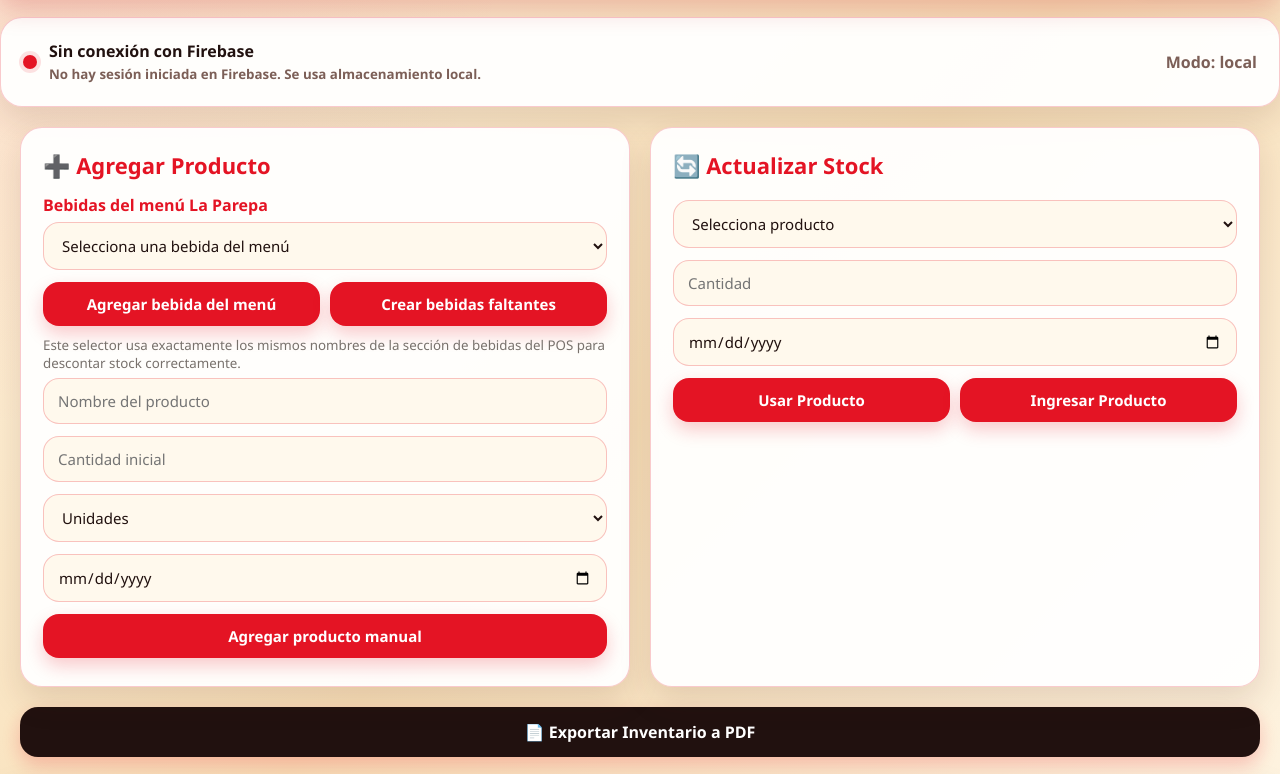
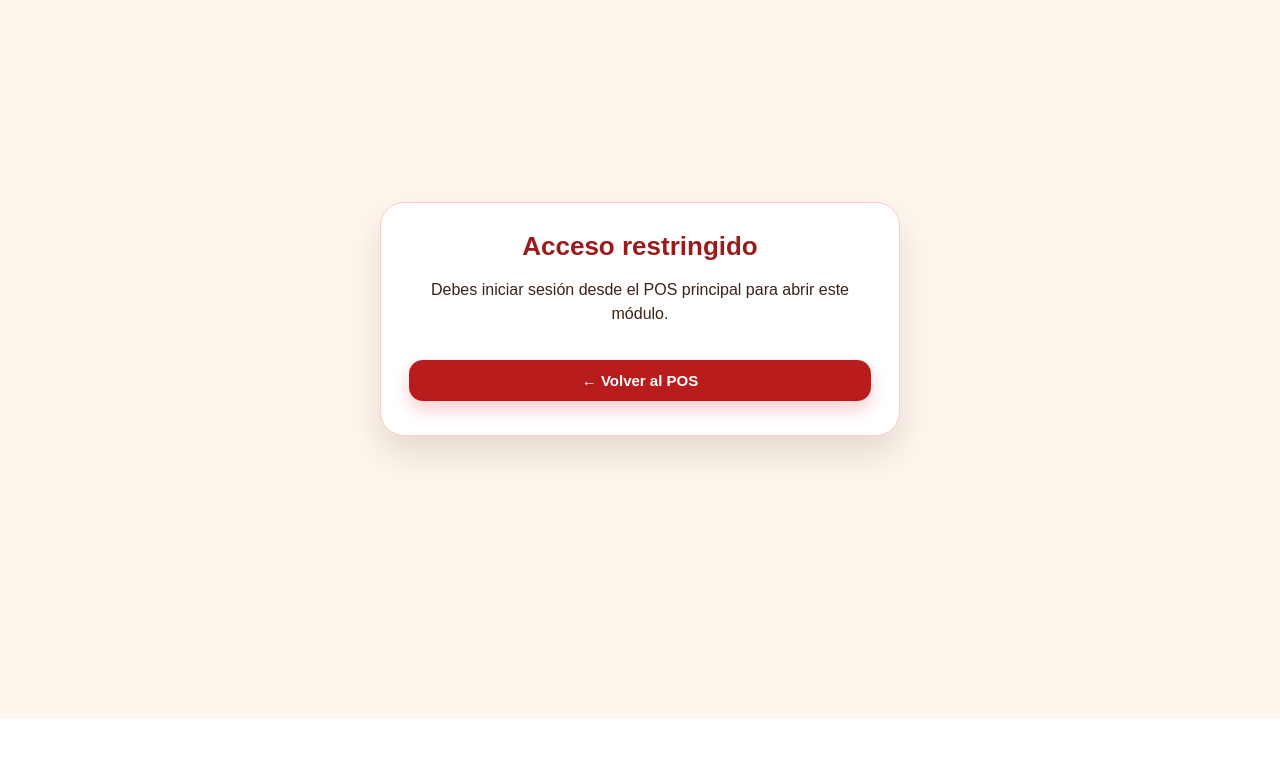
Before and after one commit to mike-jnt/laparepa, a plain HTML site: page inventario.html in a window 1280 px wide. Shown: the part 81-855 px from the top of the page. After the commit the page ends 800 px from the top, so only its background shows below. Drawn offline with nearby package versions, Linux system fonts and the light colour scheme; no server answers.

Commit message:
inventario.html

```diff
--- a/inventario.html
+++ b/inventario.html
@@ -949,5 +949,51 @@
       setTimeout(cargarBebidasDesdeCatalogoLaParepa, 1200);
     });
   </script>
+
+<script id="lp-role-guard-page">
+(function() {
+  const ROLES_PERMITIDOS = ["admin", "administrador", "cajero"];
+  const FIREBASE_CONFIG_GUARD = {
+  apiKey: "AIzaSyDRnuHOt_hH7BWvoEmbDhsarehUE_ItzWg",
+  authDomain: "laparepa.firebaseapp.com",
+  projectId: "laparepa",
+  storageBucket: "laparepa.firebasestorage.app",
+  messagingSenderId: "1039882805860",
+  appId: "1:1039882805860:web:af8a054d0aa32ae014f571",
+  measurementId: "G-TSN6MY1H8K"
+};
+  function normalizarRol(rol) { return String(rol || '').trim().toLowerCase(); }
+  function rolPermitido(rol) {
+    rol = normalizarRol(rol);
+    if ((rol === 'admin' || rol === 'administrador') && (ROLES_PERMITIDOS.includes('admin') || ROLES_PERMITIDOS.includes('administrador'))) return true;
+    return ROLES_PERMITIDOS.includes(rol);
+  }
+  function bloquearPagina(mensaje) {
+    document.body.innerHTML = `<div style="min-height:100vh;display:flex;align-items:center;justify-content:center;background:#fff7ed;color:#3b2318;font-family:Arial,sans-serif;padding:24px;"><div style="max-width:520px;background:white;border:1px solid #fecaca;border-radius:24px;padding:28px;box-shadow:0 18px 40px rgba(0,0,0,.12);text-align:center;"><h1 style="color:#991b1b;margin:0 0 12px;font-size:26px;">Acceso restringido</h1><p style="font-size:16px;line-height:1.5;">${mensaje}</p><button onclick="location.href='index.html'" style="margin-top:18px;background:#b91c1c;color:white;border:0;border-radius:14px;padding:12px 18px;font-weight:800;cursor:pointer;">← Volver al POS</button></div></div>`;
+  }
+  async function iniciarGuardia() {
+    try {
+      if (!window.firebase) return bloquearPagina('No se cargó Firebase. Vuelve al POS e inicia sesión.');
+      if (!firebase.apps.length) firebase.initializeApp(FIREBASE_CONFIG_GUARD);
+      const auth = firebase.auth();
+      const db = firebase.firestore();
+      const user = await new Promise(resolve => {
+        const timer = setTimeout(() => resolve(auth.currentUser || null), 2500);
+        const unsub = auth.onAuthStateChanged(u => { clearTimeout(timer); try { unsub(); } catch(_){} resolve(u || null); });
+      });
+      if (!user) return bloquearPagina('Debes iniciar sesión desde el POS principal para abrir este módulo.');
+      const doc = await db.collection('usuariosSistema').doc(user.uid).get();
+      const rol = doc.exists ? normalizarRol(doc.data().rol) : '';
+      const activo = doc.exists ? doc.data().activo !== false : false;
+      if (!activo || !rolPermitido(rol)) return bloquearPagina('Tu usuario no tiene permisos para este módulo.');
+    } catch (error) {
+      console.error('Guardia de permisos:', error);
+      bloquearPagina('No fue posible validar tus permisos. Revisa conexión y reglas de Firebase.');
+    }
+  }
+  window.addEventListener('DOMContentLoaded', iniciarGuardia);
+})();
+</script>
+
 </body>
 </html>
```
